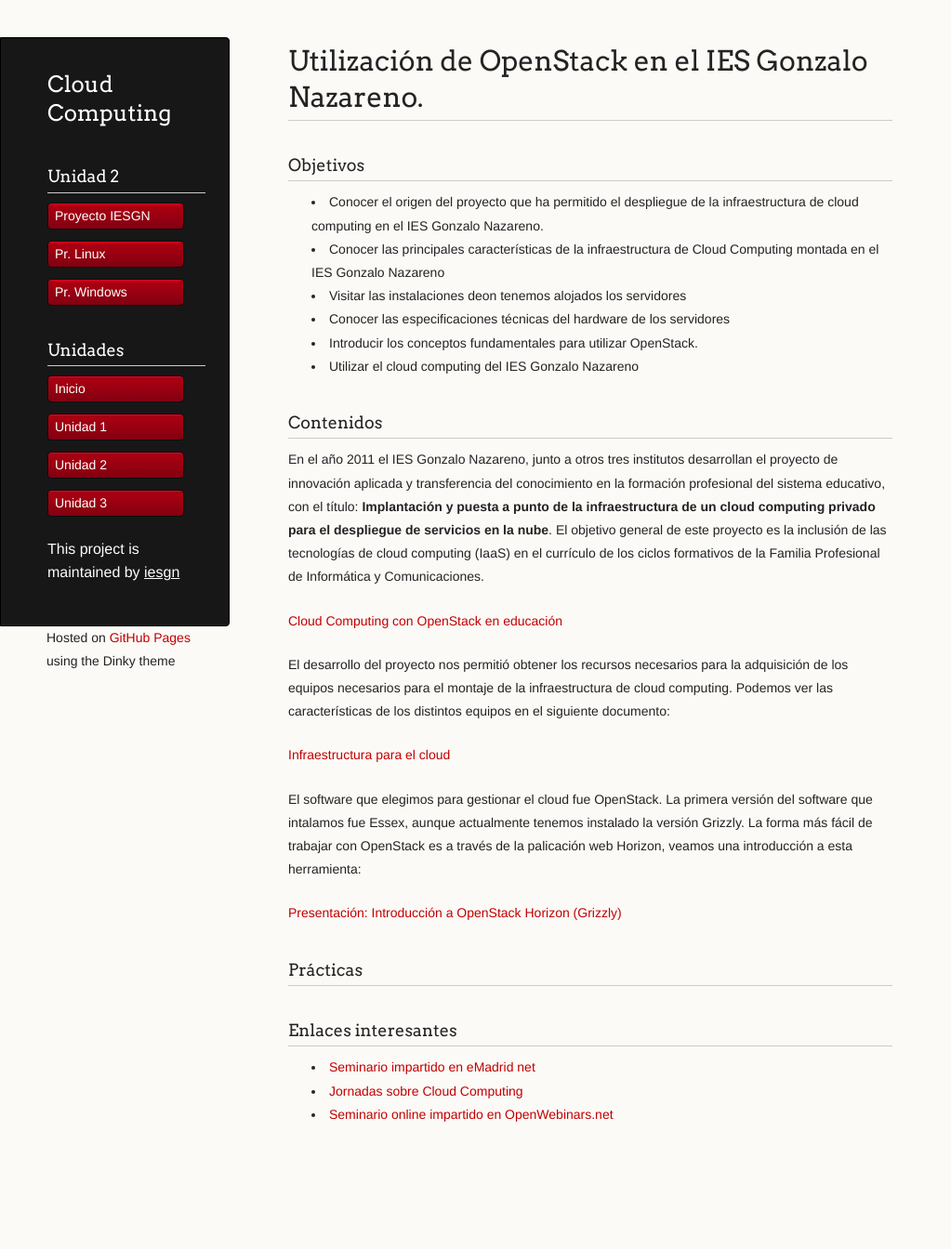
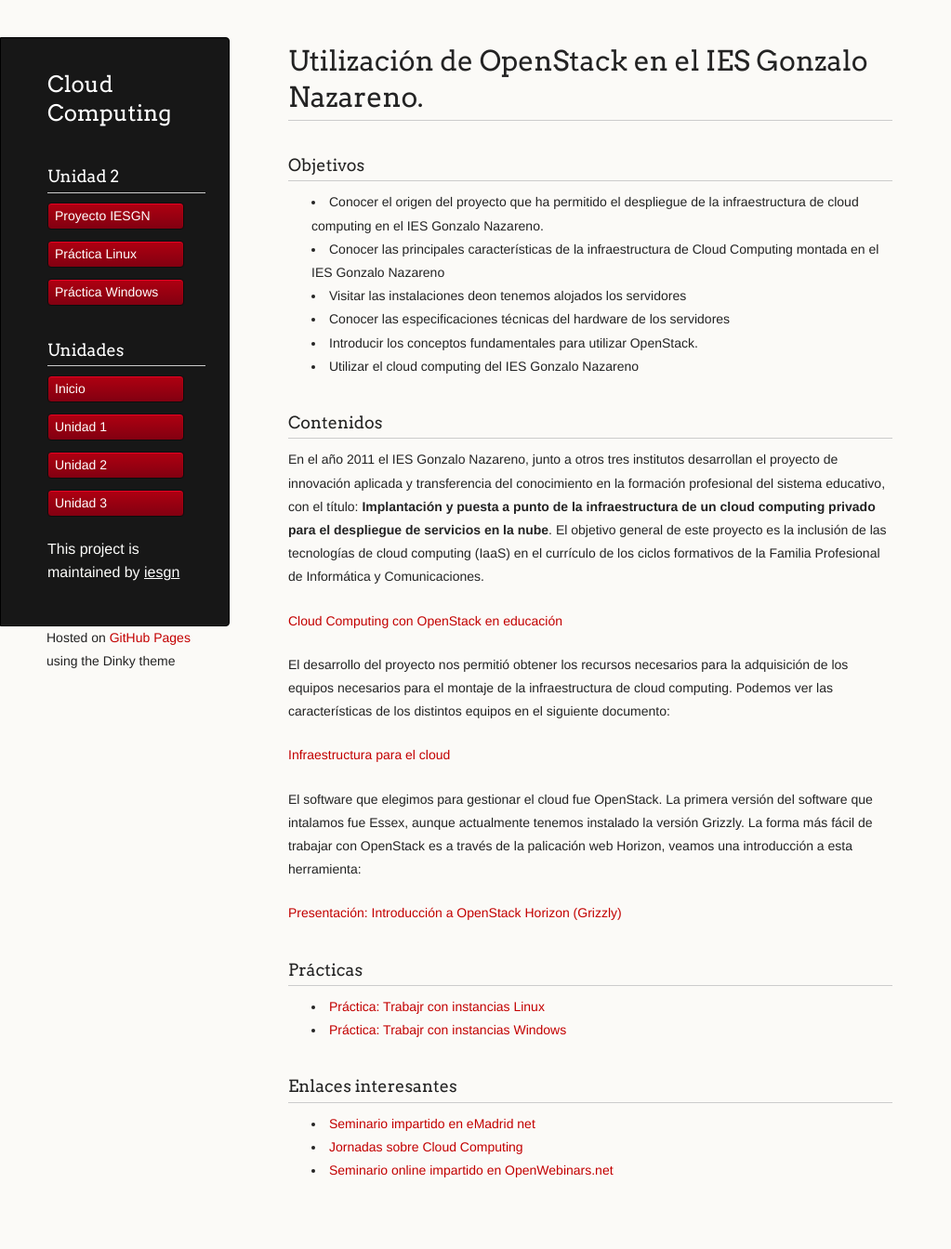
Before and after one commit to iesgn/cloud, a Jekyll site: the page built from curso/u2/index.md, in a window 1280 px wide. Shown: the whole page at 93% size, without its empty margins (0-1023 px from the left). Built offline with Jekyll 4.4.1, drawn with Linux system fonts in a browser that asks for light colours; before the commit the page ends 1284 px from its top, so only the background shows below that.

Commit message:
Práctica linux

```diff
--- a/_data/menu.yml
+++ b/_data/menu.yml
@@ -12,10 +12,10 @@
   items:
    - name: Proyecto IESGN
      url: http://iesgn.github.io/cloud/curso/u2
-   - name: Pr. Linux
-     url: http://iesgn.github.io/cloud/curso/u2/linux
-   - name: Pr. Windows
-     url: http://iesgn.github.io/cloud/curso/u2/windows
+   - name: Práctica Linux
+     url: http://iesgn.github.io/cloud/curso/u2/practica_linux
+   - name: Práctica Windows
+     url: http://iesgn.github.io/cloud/curso/u2/practica_windows
 - nombre: Unidad 3
   items:
    - name: Instalación
--- a/curso/u2/index.md
+++ b/curso/u2/index.md
@@ -34,6 +34,9 @@ La forma más fácil de trabajar con OpenStack es a través de la palicación we
 
 ###Prácticas
 
+* [Práctica: Trabajr con instancias Linux](practica_linux)
+* [Práctica: Trabajr con instancias Windows](practica_windows)
+
 ###Enlaces interesantes
 
 * [Seminario impartido en eMadrid net](http://www.emadridnet.org/seminario-emadrid-aprender-software-libre-experiencias-todos-niveles/cloud-privado-iaas-fines-educativos-software-libre)
```
Also changed, not shown: curso/u2/practica_linux.md (added, +125 -0 lines).
